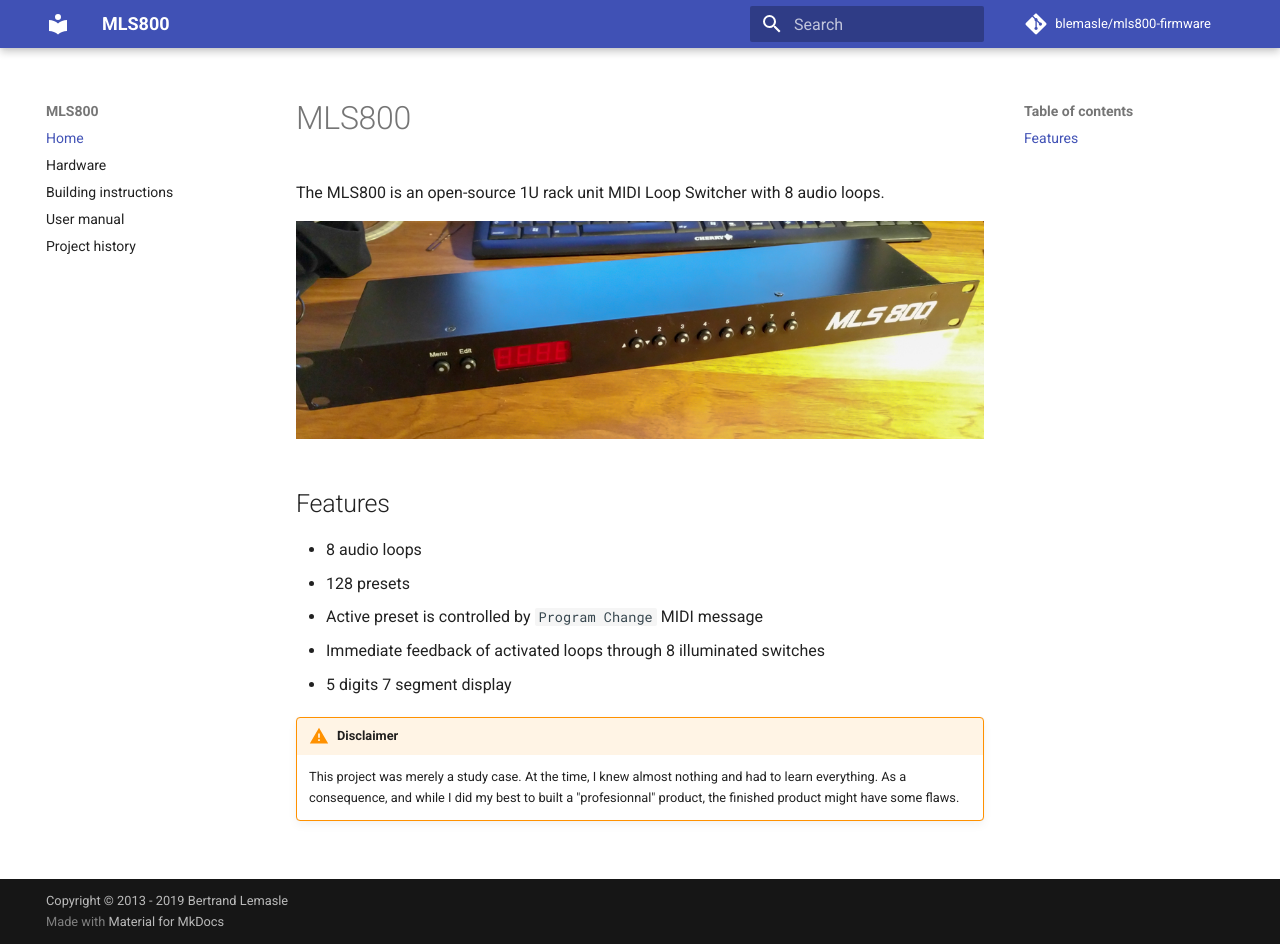
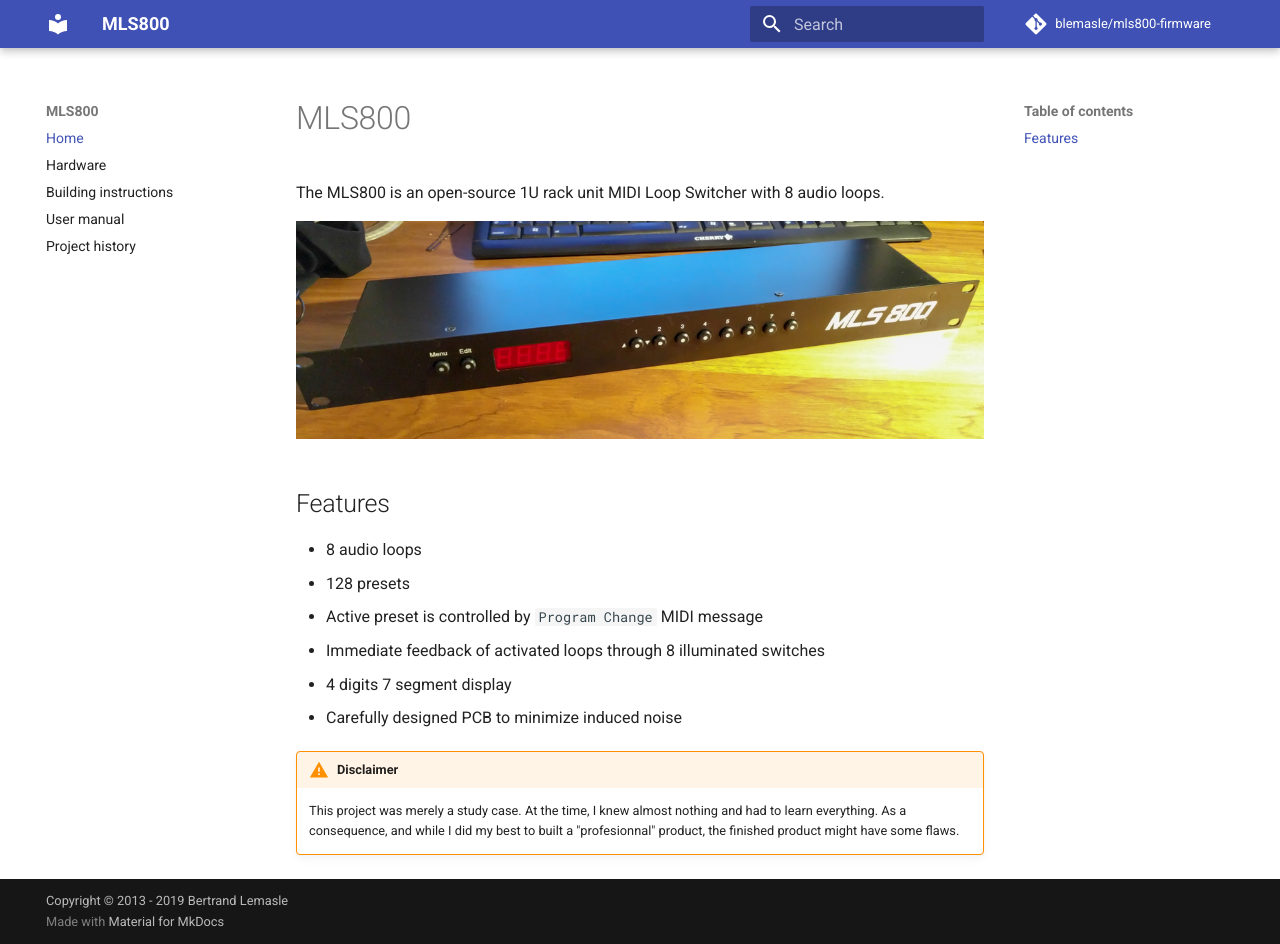
Before and after one commit to blemasle/mls800, an MkDocs documentation site: the page built from docs/index.md, in a window 1280 px wide and 944 px high. Built offline with MkDocs 1.6.1 and Material for MkDocs 9.7.7, drawn with Linux system fonts in a browser that asks for light colours; comment, search, counter and statistics services are not loaded.

Commit message:
Updated index.md

```diff
--- a/docs/index.md
+++ b/docs/index.md
@@ -4,7 +4,7 @@
 
 The MLS800 is an open-source 1U rack unit MIDI Loop Switcher with 8 audio loops.
 
-![MLS800](assets/mls800.jpg)
+![MLS800](assets/index-mls800.jpg)
 
 ## Features
 
@@ -12,7 +12,8 @@
 * 128 presets
 * Active preset is controlled by `Program Change` MIDI message
 * Immediate feedback of activated loops through 8 illuminated switches
-* 5 digits 7 segment display
+* 4 digits 7 segment display
+* Carefully designed PCB to minimize induced noise
 
 
 !!! warning "Disclaimer"
```
Also changed, not shown: docs/assets/index-mls800.jpg (renamed from docs/assets/mls800.jpg).
